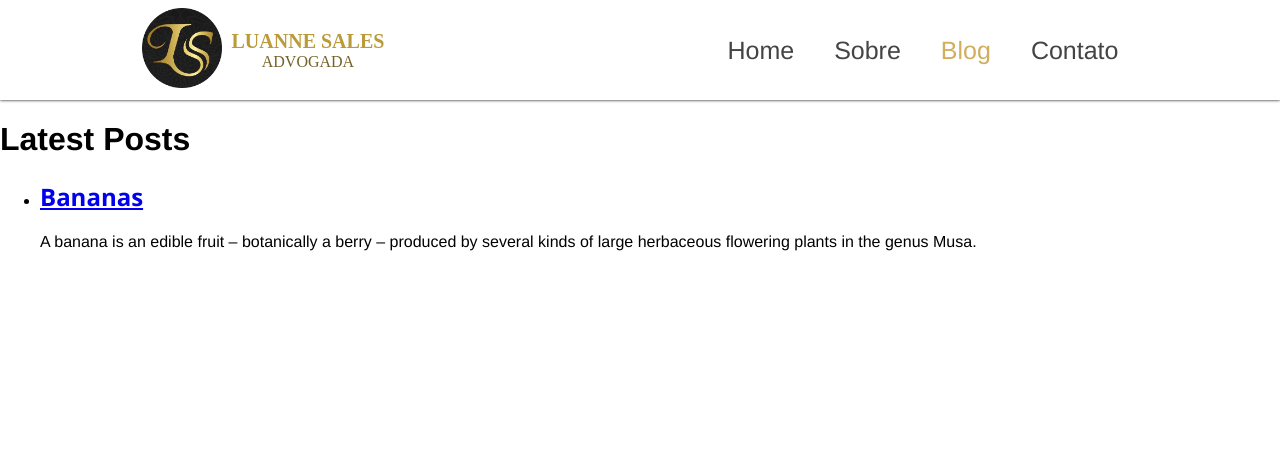
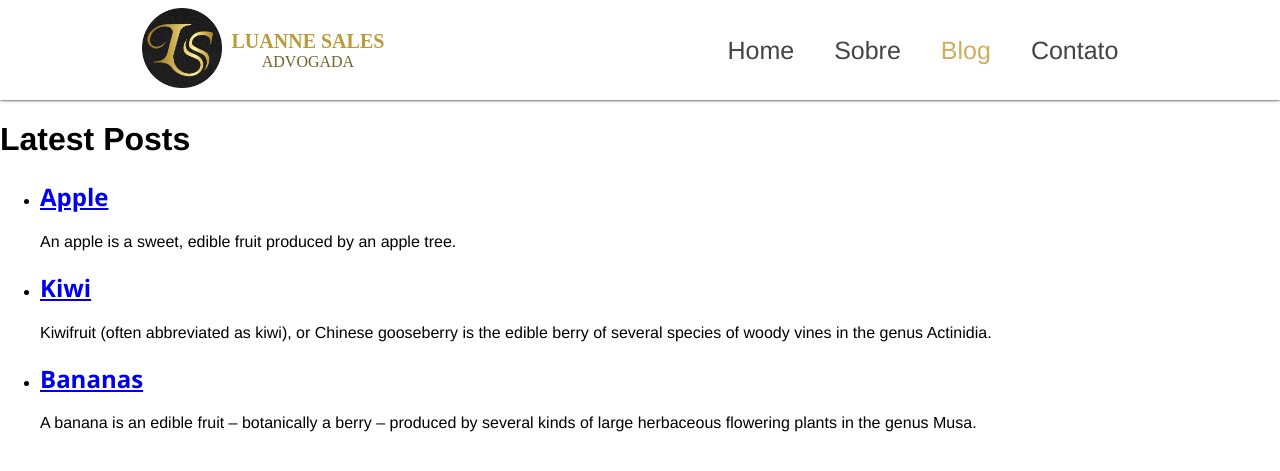
Before and after one commit to luanne-sales/luanne-sales.github.io, a Jekyll site: the page built from blog.html, in a window 1280 px wide. Shown: the top 471 px of the page. Built offline with Jekyll 4.4.1, drawn with Linux system fonts in a browser that asks for light colours; nearby versions of some CDN libraries; some web fonts are replaced.

```diff
--- /dev/null
+++ b/_posts/2020-01-23-kiwi.md
@@ -0,0 +1,12 @@
+---
+layout: post
+author: ted
+---
+Kiwifruit (often abbreviated as kiwi), or Chinese gooseberry is the edible
+berry of several species of woody vines in the genus Actinidia.
+
+The most common cultivar group of kiwifruit is oval, about the size of a large
+hen's egg (5–8 cm (2.0–3.1 in) in length and 4.5–5.5 cm (1.8–2.2 in) in
+diameter). It has a fibrous, dull greenish-brown skin and bright green or
+golden flesh with rows of tiny, black, edible seeds. The fruit has a soft
+texture, with a sweet and unique flavor.
--- /dev/null
+++ b/_posts/2020-01-26-apple.md
@@ -0,0 +1,11 @@
+---
+layout: post
+author: jill
+---
+An apple is a sweet, edible fruit produced by an apple tree.
+
+Apple trees are cultivated worldwide, and are the most widely grown species in
+the genus Malus. The tree originated in Central Asia, where its wild ancestor,
+Malus sieversii, is still found today. Apples have been grown for thousands of
+years in Asia and Europe, and were brought to North America by European
+colonists.
```
Also changed, not shown: _posts/2020-01-21-bananas.md (+2 -0 lines).
